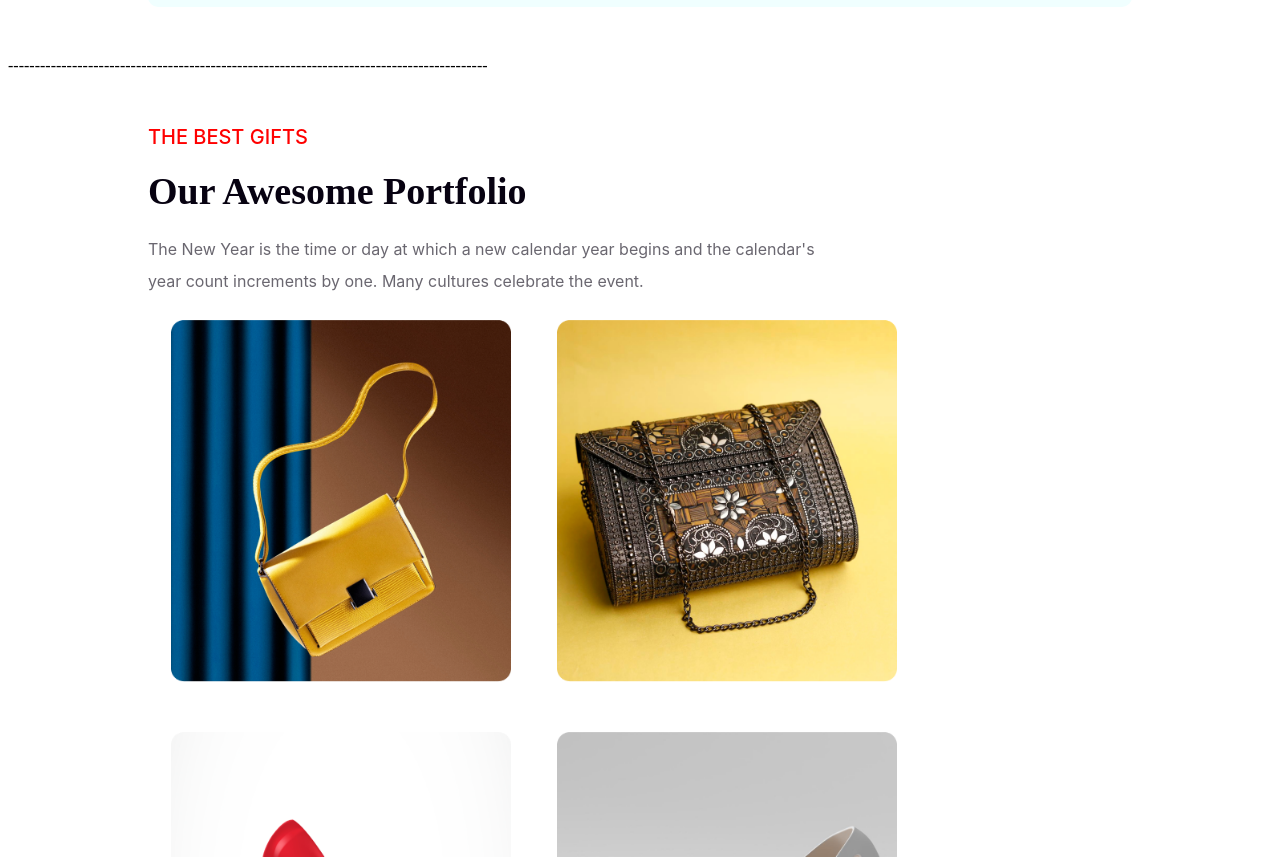
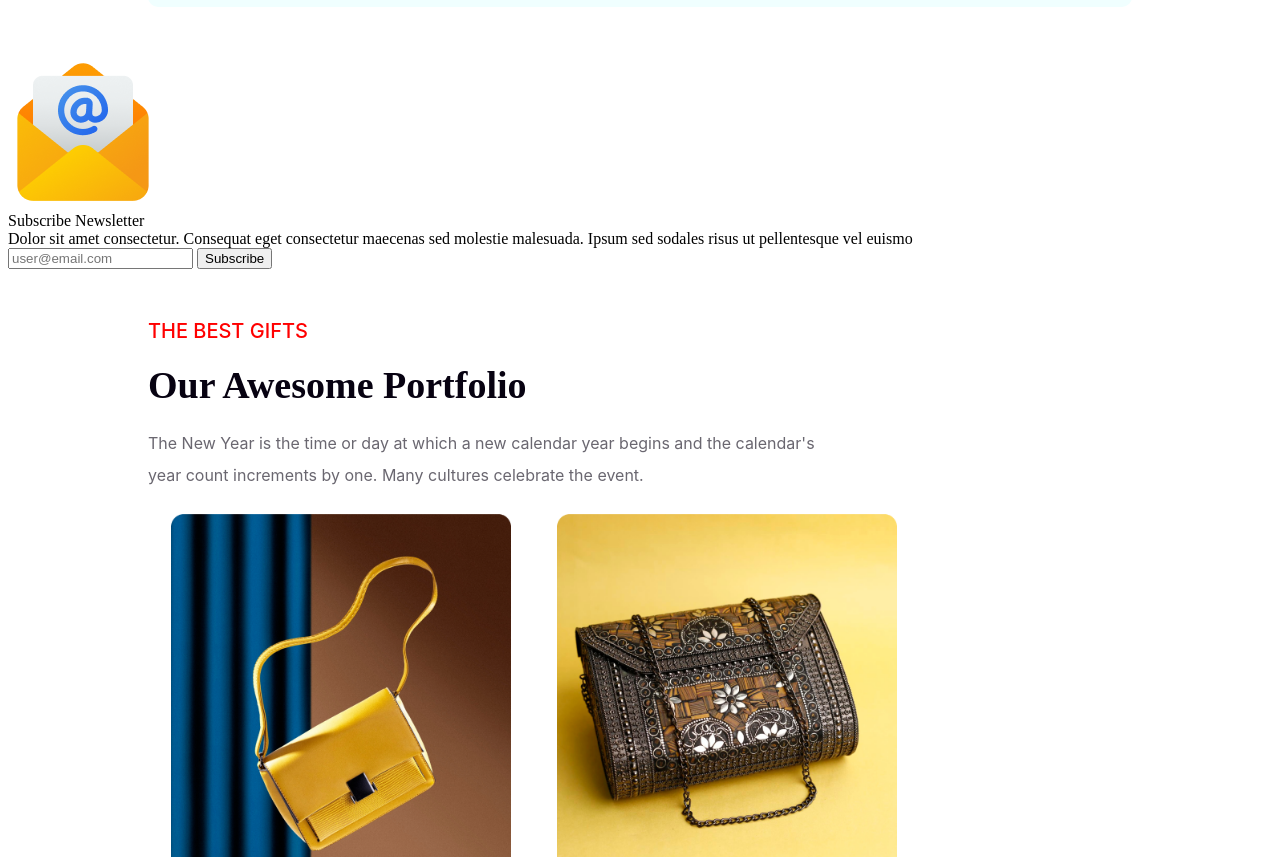
Before and after one commit to ronbirahman/New-Year-New-Mission-Golam, a plain HTML site: page index.html in a window 1280 px wide. Shown: the part 2916-3773 px from the top of the page. Drawn offline with Linux system fonts and the light colour scheme.

Commit message:
70% done

```diff
--- a/design.css
+++ b/design.css
@@ -330,3 +330,7 @@
 .column-picture-1 img {
     width: 50px;
 }
+
+.main-container-8{
+
+}
--- a/index.html
+++ b/index.html
@@ -70,21 +70,26 @@
                 <div class="container-5-img-1"><img src="/resources/Ellipse 1.png" alt=""></div>
             </div>
         </div>
-------------------------------------------------------------------------------------------
 
-<!--
-        <div class="main-container-6">
-            <div class="container-6">
-                <div class="text-13">WHAT IS FUNCTIONAL</div>
-                <div class="text-14">Holidays Sale 50%</div>
-                <div class="text-15">Dolor sit amet consectetur. Consequat eget consectetur maecenas sed molestie malesuada. Ipsum sed sodales risus ut pellentesque vel euismod. </div>
-                <img class="container-6-img-1" src="/resources/Rectangle 2.png" alt="">
-                </div>
+
+        <div class="main-container-8">
+            <div class="main-container-8-1"><img src="/resources/Group 61.png" alt=""></div>
+            <div class="main-container-8-2">
+                Subscribe Newsletter
             </div>
-            <img class="container-6-img-2" src="/resources/Rectangle 1.png" alt="">
+            <div class="main-container-8-3">
+                Dolor sit amet consectetur. Consequat eget consectetur maecenas sed molestie malesuada. Ipsum sed sodales risus ut pellentesque vel euismo
+            </div>
+            <div class="subscribe-box">
+                <form action="">
+                    <div class="subscribe-form-box">
+                        <input type="text" placeholder="user@email.com">
+                        <button type="submit">Subscribe</button>
+                    </div>
+                </form>
+            </div>
+        </div>
 
-        </div>
--->
         <div class="main-container-7">
             <div class="main-container-7-1">THE BEST GIFTS</div>
             <div class="main-container-7-2">Our Awesome Portfolio</div>
@@ -97,9 +102,12 @@
                 <div class="column-picture-1"><img src="/resources/Rectangle 7.png" alt=""style="width: 340px"></div>
                 <div class="column-picture-1"><img src="/resources/Rectangle 8.png" alt=""style="width: 340px"></div>
             </div>
+        </div>
 
 
-        </div>
+
+
+
 
 
     </main>
```
